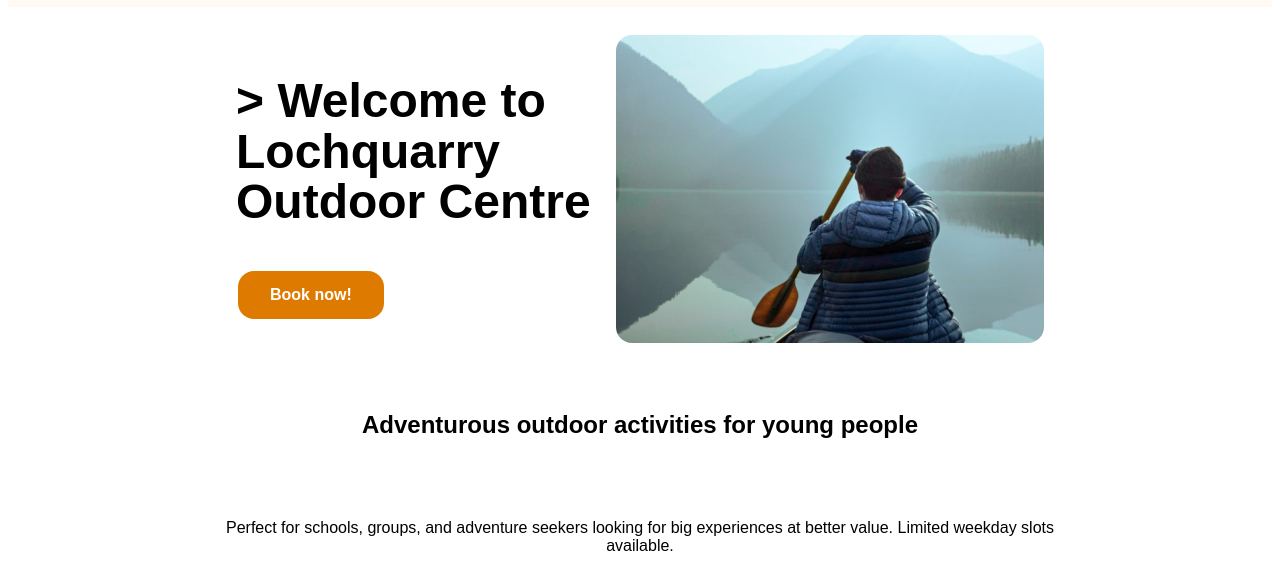
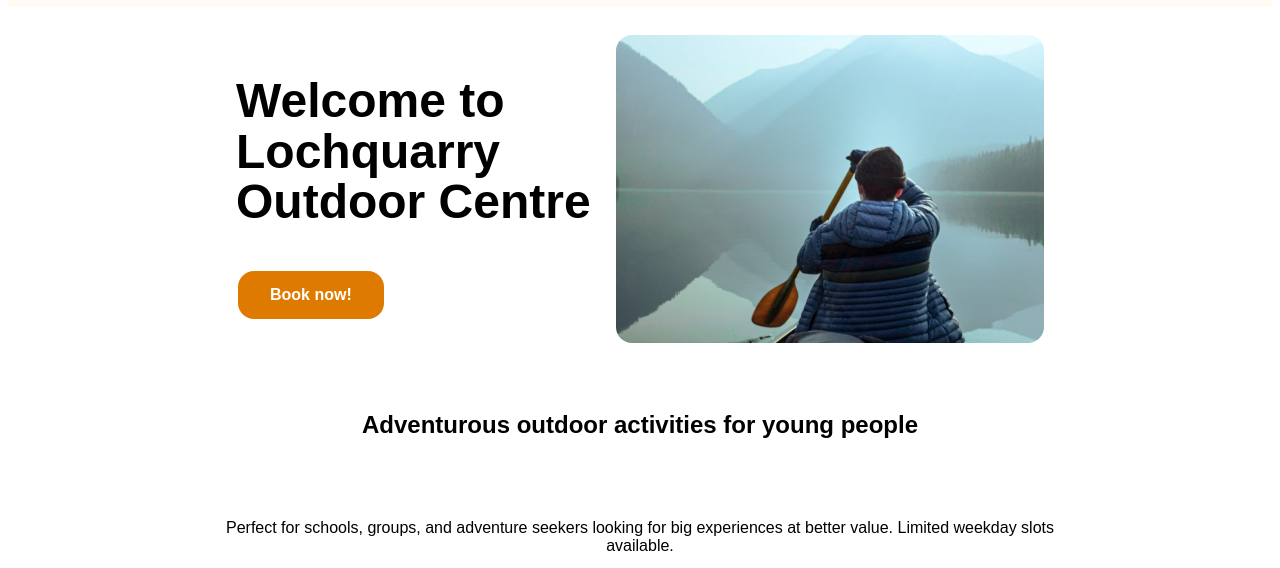
Before and after one commit to amritasarkar777/lochquarry-activity-centre, a plain HTML site: page index.html in a window 1280 px wide. Shown: the part 129-697 px from the top of the page. Drawn offline with Linux system fonts and the light colour scheme.

Commit message:
Update index.html

```diff
--- a/index.html
+++ b/index.html
@@ -32,7 +32,7 @@ function myFunction() {
 <main>
 <section class="hero">
   <div class="hero-left">
-    <h1 onmouseover="style.color='orange'" onmouseout="style.color='black'">>
+    <h1 onmouseover="style.color='orange'" onmouseout="style.color='black'">
       <span>Welcome to</span><br>
       <span>Lochquarry Outdoor Centre</span>
     </h1>
```
